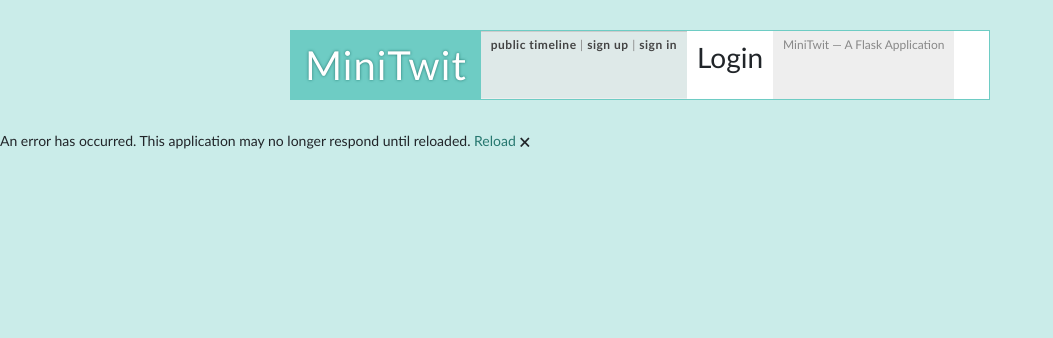
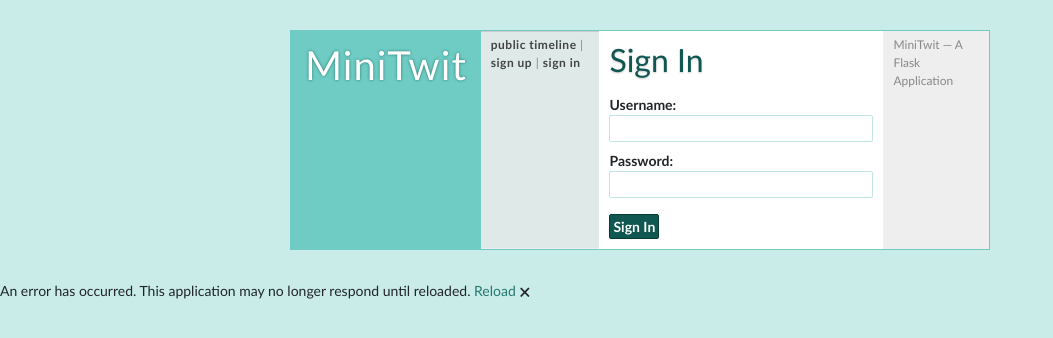
Before and after one commit to jemoeller/DevOpsMinitwit, an ASP.NET Core app: page /login in a window 1280 px wide. Shown: the top 338 px of the page, without its empty margins (0-1053 px from the left). Run offline with ASP.NET Core 8, Linux system fonts and the light colour scheme; style sheets or scripts are compiled from the project's sources; some libraries are stand-ins or nearby versions.

Commit message:
Add login page markup

```diff
--- a/MiniTwitAPI/MiniTwit.Blazor/Pages/Login.razor
+++ b/MiniTwitAPI/MiniTwit.Blazor/Pages/Login.razor
@@ -1,7 +1,27 @@
 @page "/login"
 
-<h3>Login</h3>
+<h2>Sign In</h2>
+@if (@error != null)
+{
+    <div class=error><strong>Error:</strong>@error</div>
+}
+<dl>
+    <dt>Username:</dt>
+    <dd><input type=text name=username size=30 @bind-value="@username"></dd>
+    <dt>Password:</dt>
+    <dd><input type=password name=password size=30 @bind-value="@password"></dd>
+</dl>
+<div class=actions><input type=submit value="Sign In" @onclick="@Signin"></div>
 
 @code {
+    private string error = null;
+    private string username = "";
+    private string password = "";
 
+    private void Signin()
+    {
+        if (username == "") error = "Please enter a username";
+        if (password == "") error = "Please enter a password";
+        Console.WriteLine(username + " " + password);
+    }
 }
```
